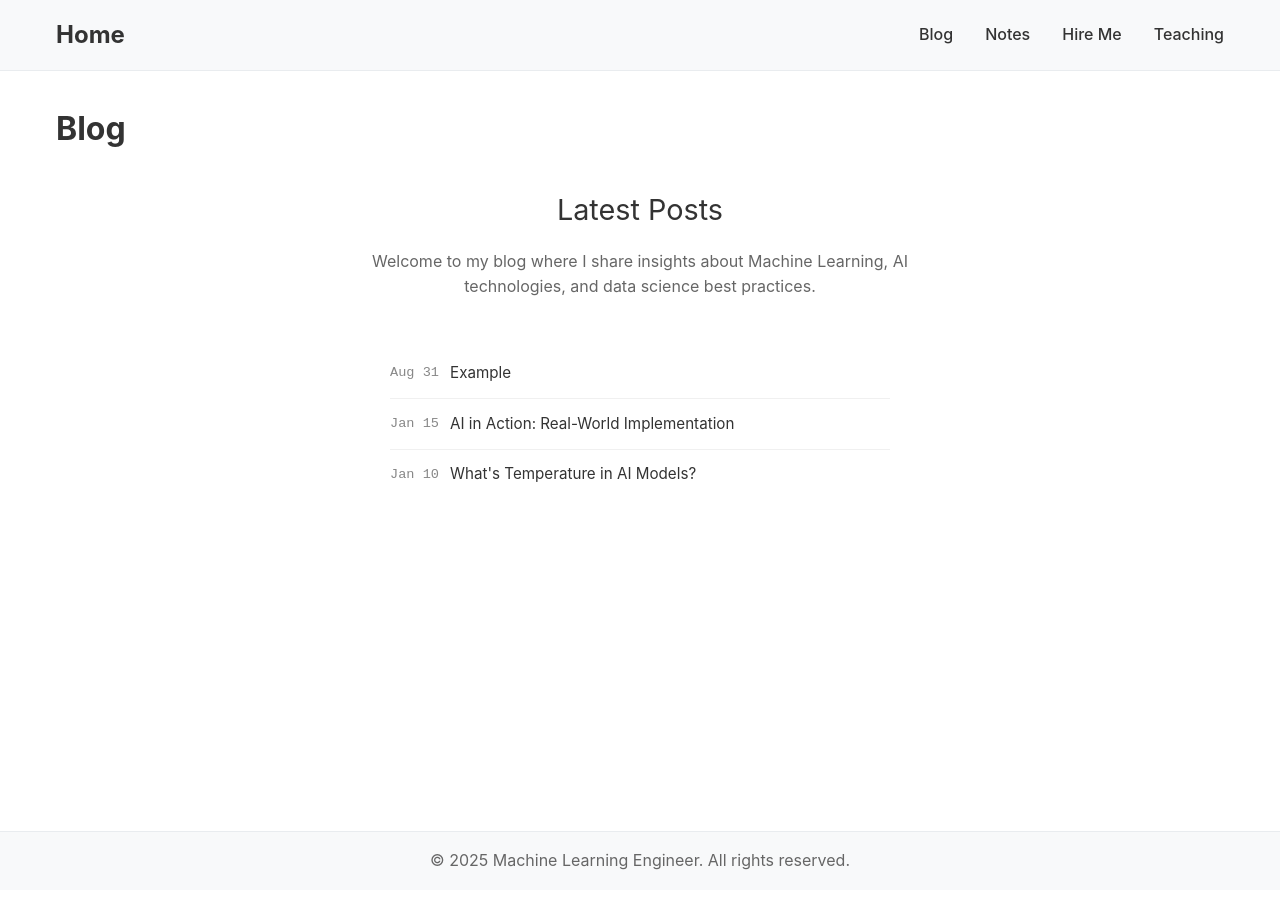
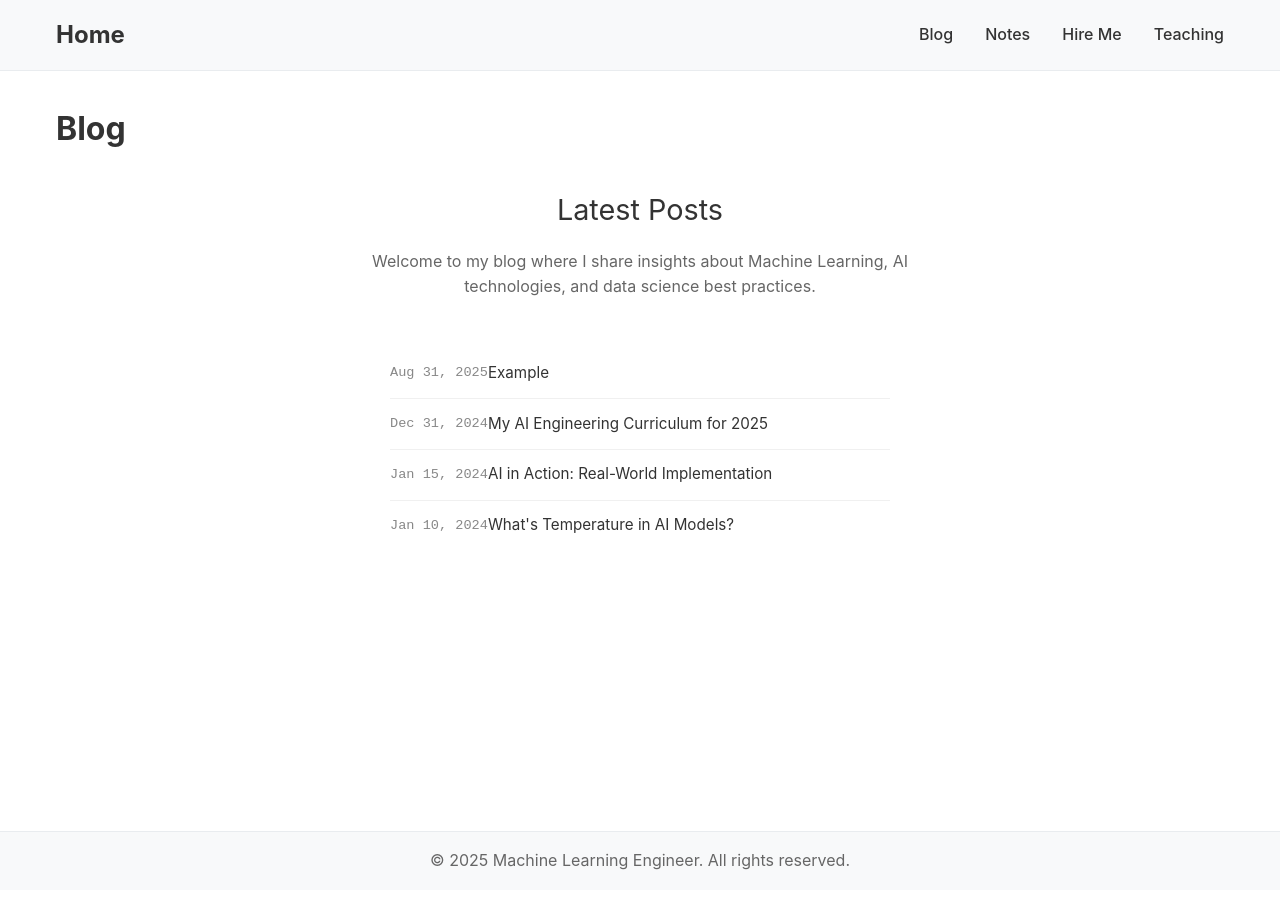
Before and after one commit to sotoblanco/blog, a Jekyll site: the page built from docs/blog.md, in a window 1280 px wide. Built offline with Jekyll 4.4.1, drawn with Linux system fonts in a browser that asks for light colours.

Commit message:
substack

```diff
--- a/docs/_config.yml
+++ b/docs/_config.yml
@@ -38,6 +38,12 @@ defaults:
     values:
       layout: "default"
 
+# External posts configuration
+external_posts:
+  - title: "My AI Engineering Curriculum for 2025"
+    date: 2024-12-31
+    external_url: "https://pastorsoto.substack.com/p/my-ai-engineering-curriculum-for"
+
 # Exclude files from processing
 exclude:
   - README.md
--- a/docs/blog.md
+++ b/docs/blog.md
@@ -12,15 +12,20 @@ title: Blog
     </div>
 
     <div class="posts-list">
-        {% if site.posts.size > 0 %}
+        {% assign all_posts = site.posts | concat: site.external_posts | sort: 'date' | reverse %}
+        {% if all_posts.size > 0 %}
             <div class="posts-table">
                 <table class="post-table">
                     <tbody>
-                        {% for post in site.posts %}
+                        {% for post in all_posts %}
                         <tr>
-                            <td class="post-date">{{ post.date | date: "%b %d" }}</td>
+                            <td class="post-date">{{ post.date | date: "%b %d, %Y" }}</td>
                             <td class="post-title">
-                                <a href="{{ post.url | relative_url }}">{{ post.title }}</a>
+                                {% if post.external_url %}
+                                    <a href="{{ post.external_url }}" target="_blank">{{ post.title }}</a>
+                                {% else %}
+                                    <a href="{{ post.url | relative_url }}">{{ post.title }}</a>
+                                {% endif %}
                             </td>
                         </tr>
                         {% endfor %}
@@ -116,7 +121,7 @@ Your content here...</code></pre>
     font-weight: 400;
     white-space: nowrap;
     font-family: 'Courier New', monospace;
-    width: 60px;
+    width: 80px;
 }
 
 .post-title a {
@@ -205,9 +210,9 @@ Your content here...</code></pre>
         padding: 0.7rem 0;
     }
 
-    .post-date {
-        width: 50px;
-        font-size: 0.8rem;
-    }
+      .post-date {
+    width: 70px;
+    font-size: 0.8rem;
+  }
 }
 </style>
```
Also changed, not shown: docs/index.md (+12 -12 lines).
